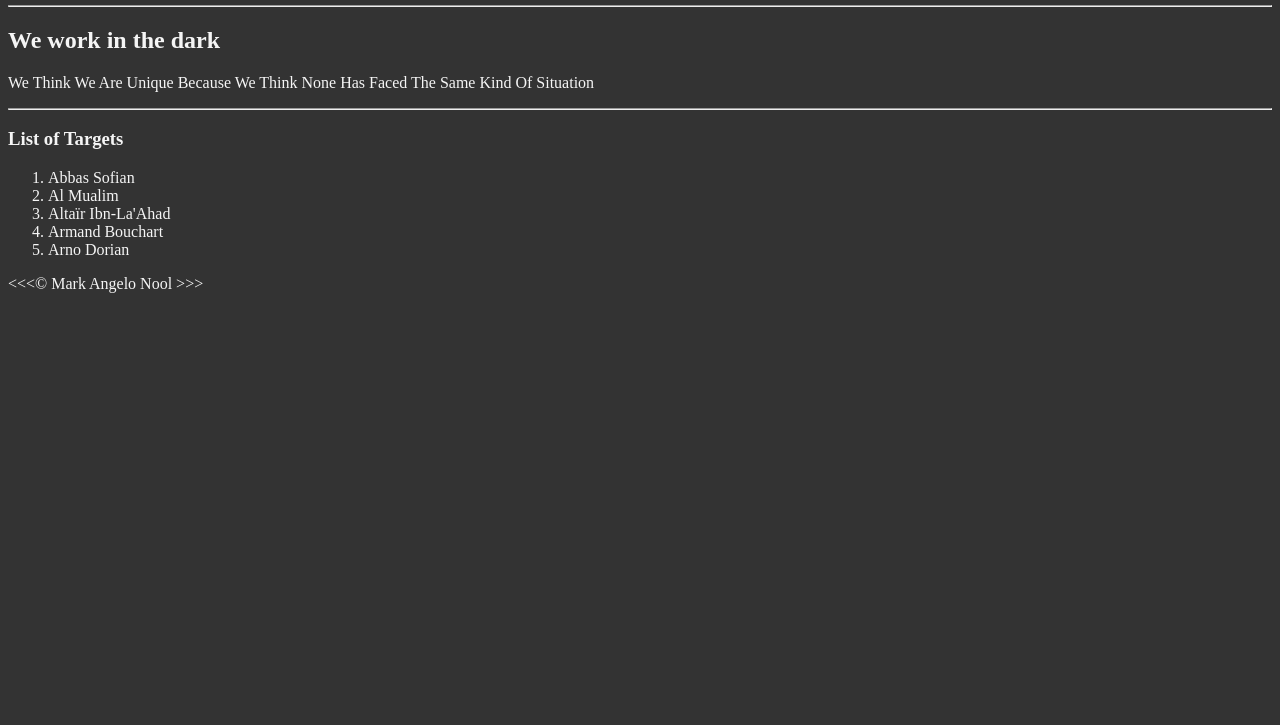
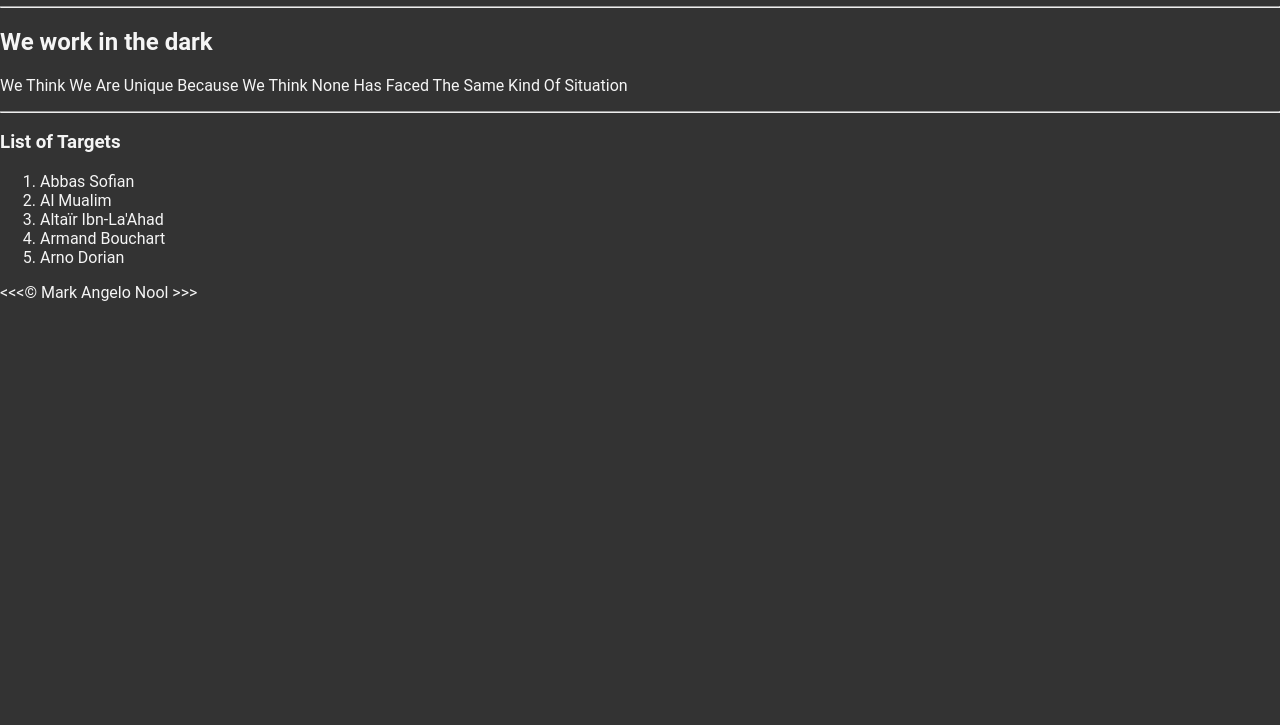
Before and after one commit to NoolAngelo/HTML_tutorial, a plain HTML site: page index.html in a window 1280 px wide. Shown: the part 75-800 px from the top of the page. Drawn offline with Linux system fonts and the light colour scheme.

Commit message:
update html

```diff
--- a/style.css
+++ b/style.css
@@ -2,3 +2,9 @@ html {
   background-color: #333;
   color: whitesmoke;
 }
+
+body {
+  margin: 0;
+  padding: 0;
+  font-family: 'Roboto', sans-serif;
+}
```
